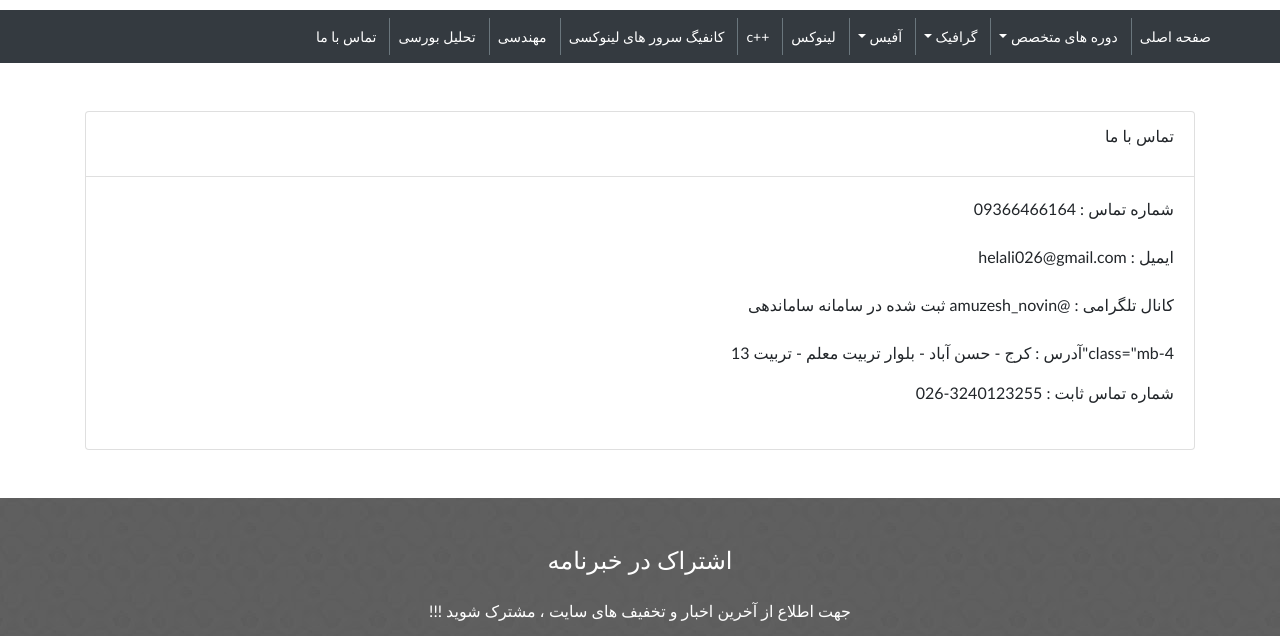
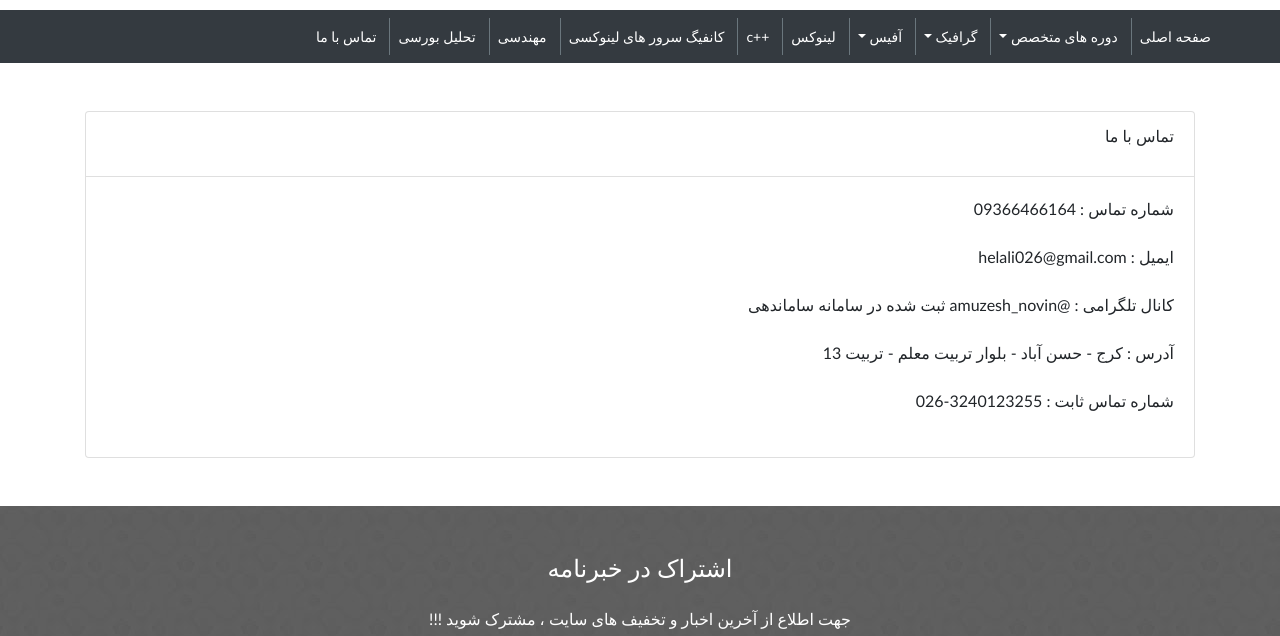
Before and after one commit to ParsaSinichi/zlximon.github.io, a plain HTML site: page contactus.html in a window 1280 px wide. Shown: the part 152-788 px from the top of the page. Drawn offline with Linux system fonts and the light colour scheme.

Commit message:
Add files via upload

```diff
--- a/contactus.html
+++ b/contactus.html
@@ -131,7 +131,7 @@
             <p class="mb-4">ایمیل : helali026@gmail.com</p>
             <p class="mb-4">کانال تلگرامی : @amuzesh_novin ثبت شده در سامانه ساماندهی
             </p>
-            <p> class="mb-4"آدرس : کرج - حسن آباد - بلوار تربیت معلم - تربیت 13
+            <p  class="mb-4">آدرس : کرج - حسن آباد - بلوار تربیت معلم - تربیت 13
             </p>
             <p class="mb-4">شماره تماس ثابت : 3240123255-026
 
```
